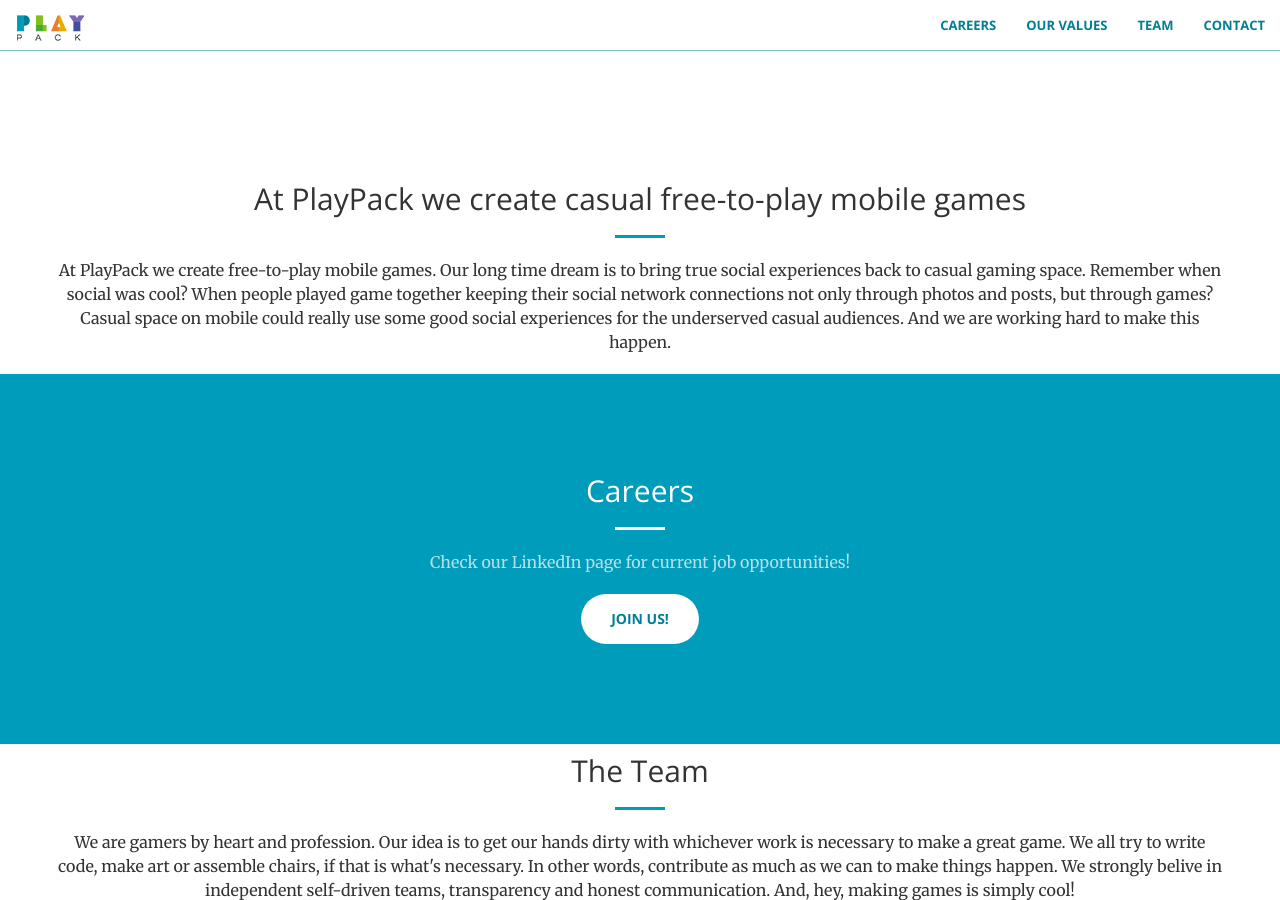
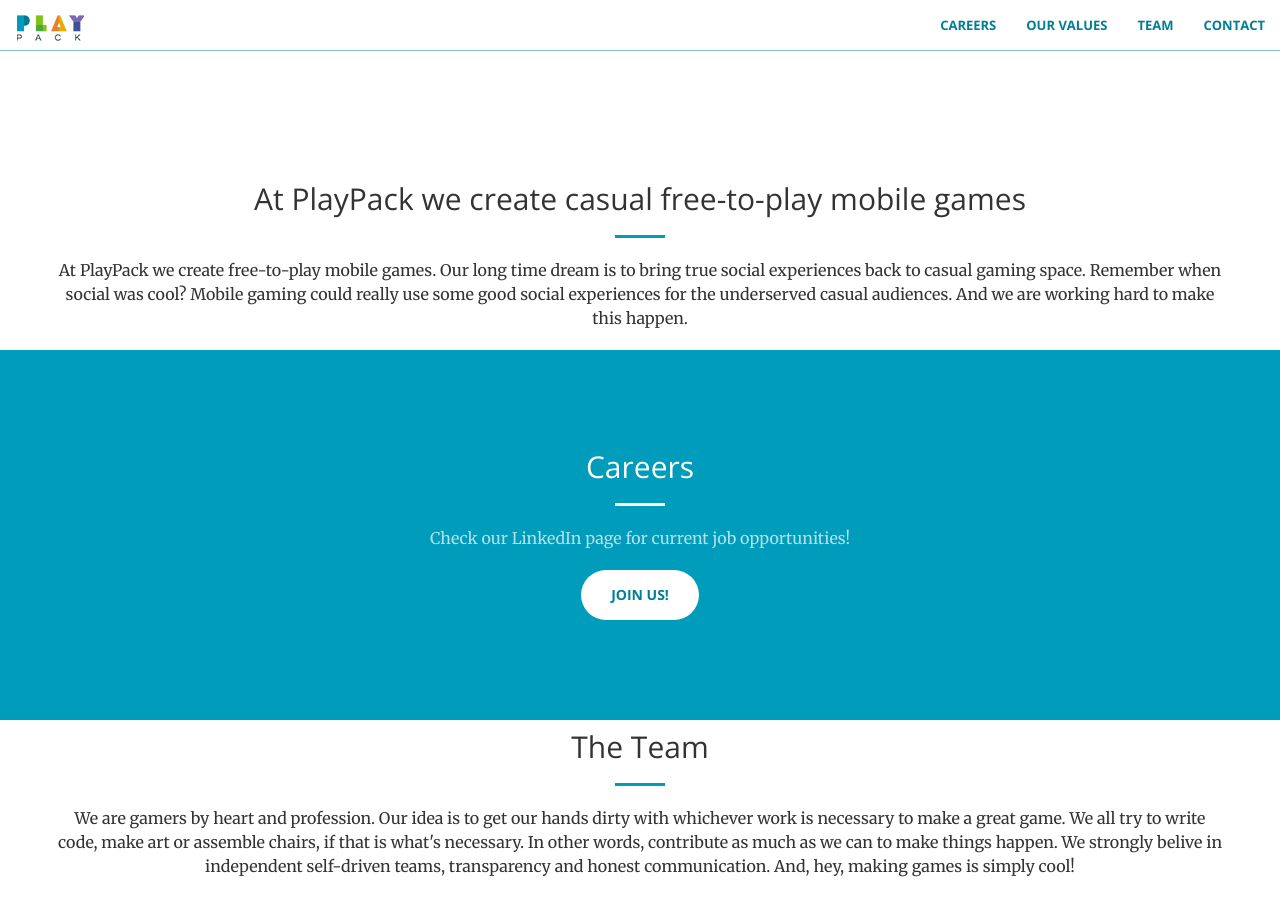
Before and after one commit to TatianaPP/newsite, a Jekyll site: the page built from index.html, in a window 1280 px wide and 900 px high, scrolled down 718 px. Built offline with Jekyll 4.4.1, drawn with Linux system fonts in a browser that asks for light colours.

Commit message:
Update info.html

```diff
--- a/_includes/info.html
+++ b/_includes/info.html
@@ -4,7 +4,7 @@
             <div class="text-center">
                 <h2 class="section-heading">At PlayPack we create casual free-to-play mobile games</h2>
                 <hr class="primary">
-                <p>At PlayPack we create free-to-play mobile games. Our long time dream is to bring true social experiences back to casual gaming space. Remember when social was cool? When people played game together keeping their social network connections not only through photos and posts, but through games? Casual space on mobile could really use some good social experiences for the underserved casual audiences. And we are working hard to make this happen.</p>
+                <p>At PlayPack we create free-to-play mobile games. Our long time dream is to bring true social experiences back to casual gaming space. Remember when social was cool? Mobile gaming could really use some good social experiences for the underserved casual audiences. And we are working hard to make this happen.</p>
             </div>
     </div>
   </div>
```
